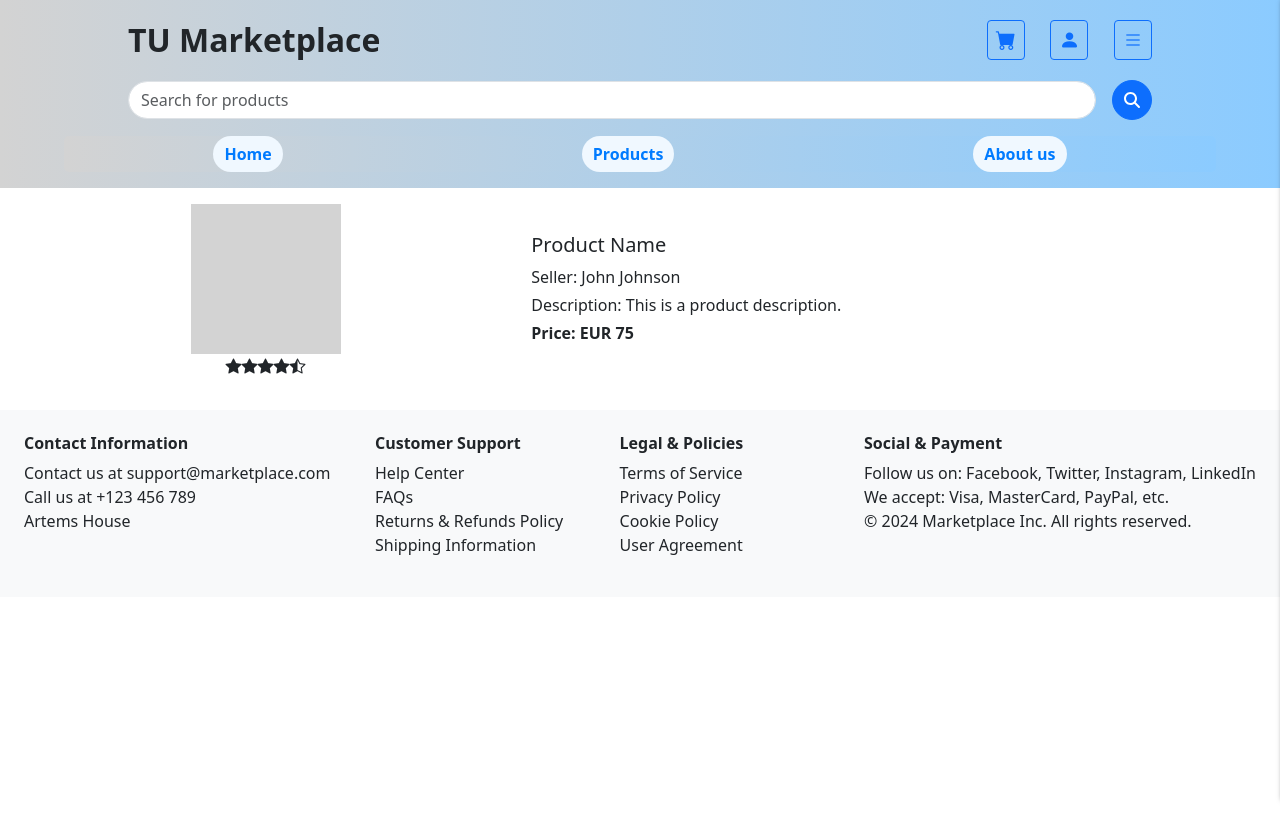
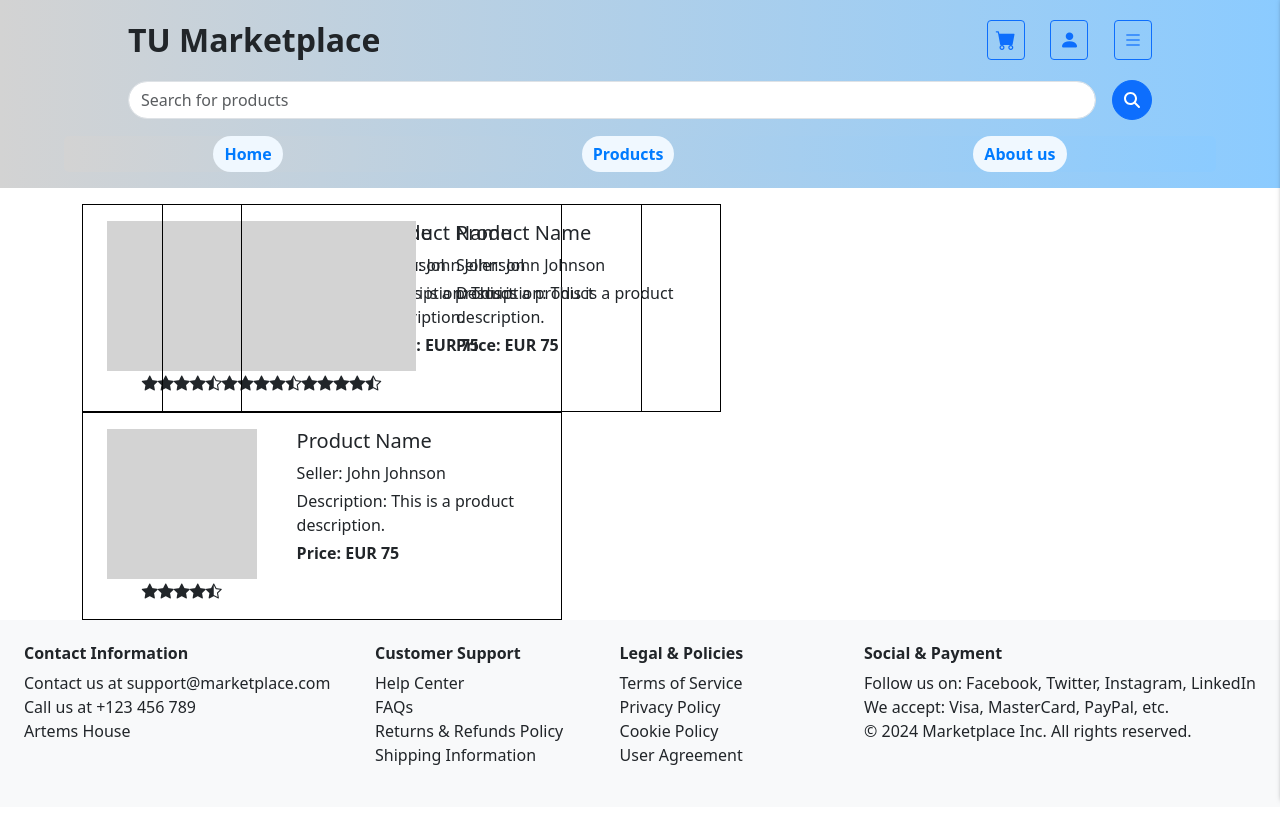
Before and after one commit to TemaQuanter/webdev2, a Next.js app: page /category in a window 1280 px wide. Before the commit the page ends 800 px from the top, so only its background shows below. Built offline with nearby package versions, Linux system fonts and the light colour scheme.

Commit message:
grid layout for category initialized (debug required)

```diff
--- a/src/app/category/page.jsx
+++ b/src/app/category/page.jsx
@@ -1,13 +1,34 @@
 import Header from '../../components/header/Header'
 import Footer from '../../components/footer/Footer'
 import ProductCard from '../../components/ProductCard'
+import { Container, Row, Col } from 'react-bootstrap'
 
 export default function Categories() {
   return (
     <div className="min-h-screen bg-gray-100">
       <Header />
-      <ProductCard />
-      <Footer />
+      <div
+        className="d-flex flex-column align-items-center"
+        style={{ width: '100vw', margin: '1rem 0 1rem 0' }}
+      >
+        <Container>
+          <Row>
+            <Col xs={12} sm={12} md={6} lg={4}>
+              <ProductCard />
+            </Col>
+            <Col xs={12} sm={12} md={6} lg={4}>
+              <ProductCard />
+            </Col>
+            <Col xs={12} sm={12} md={6} lg={4}>
+              <ProductCard />
+            </Col>
+            <Col xs={12} sm={6} md={4} lg={3}>
+              <ProductCard />
+            </Col>
+          </Row>
+        </Container>
+        <Footer />
+      </div>
     </div>
   )
 }
--- a/src/app/globals.css
+++ b/src/app/globals.css
@@ -70,3 +70,17 @@ body {
   justify-content: center;
   align-items: center;
 }
+
+.container {
+  display: grid;
+  grid-template-columns: repeat(
+    auto-fill,
+    minmax(200px, 1fr)
+  ); /* Automatically adjust the number of columns */
+  gap: 10px; /* Spacing between items */
+}
+
+.item {
+  background-color: lightgray; /* Just for visibility */
+  padding: 10px; /* Optional padding for the items */
+}
--- a/src/components/ProductCard.jsx
+++ b/src/components/ProductCard.jsx
@@ -6,8 +6,8 @@ const FlexboxLayout = () => {
     <div
       style={{
         display: 'flex',
-        width: '100%',
-        marginBottom: '1rem'
+        width: 'min(100vw, 30rem)',
+        border: '1px solid black'
       }}
     >
       {/* Left Section - 2/5 */}
@@ -18,7 +18,8 @@ const FlexboxLayout = () => {
           textAlign: 'center',
           display: 'flex',
           flexDirection: 'column',
-          alignItems: 'center'
+          alignItems: 'center',
+          boxSizing: 'border-box'
         }}
       >
         {/* Product image */}
@@ -45,14 +46,19 @@ const FlexboxLayout = () => {
           flex: 3,
           display: 'flex',
           flexDirection: 'column',
-          justifyContent: 'center'
+          justifyContent: 'top',
+          padding: '1rem',
+          boxSizing: 'border-box'
         }}
       >
         {/* Product details */}
         <h5 style={{ marginBottom: '0.5rem' }}>Product Name</h5>
-        <p style={{ marginBottom: '0.25rem' }}>Seller: John Johnson</p>
         <p style={{ marginBottom: '0.25rem' }}>
-          Description: This is a product description.
+          Seller: <span className="fw-lighter">John Johnson</span>
+        </p>
+        <p style={{ marginBottom: '0.25rem' }}>
+          Description:{' '}
+          <span className="fw-lighter">This is a product description.</span>
         </p>
         <p style={{ marginBottom: '0.25rem', fontWeight: 'bold' }}>
           Price: EUR 75
```
